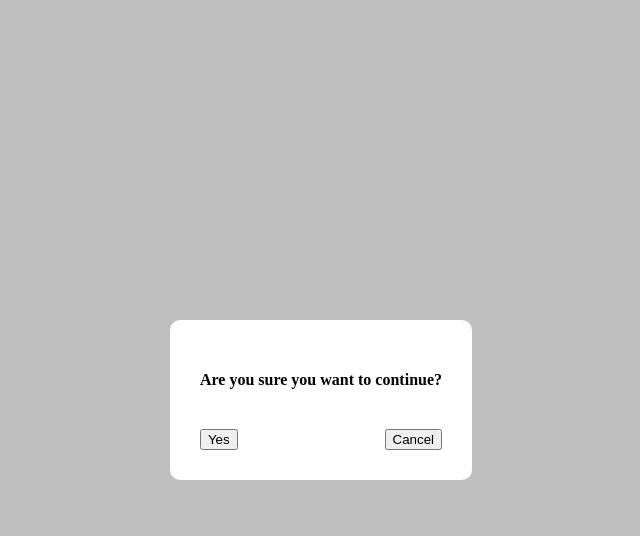
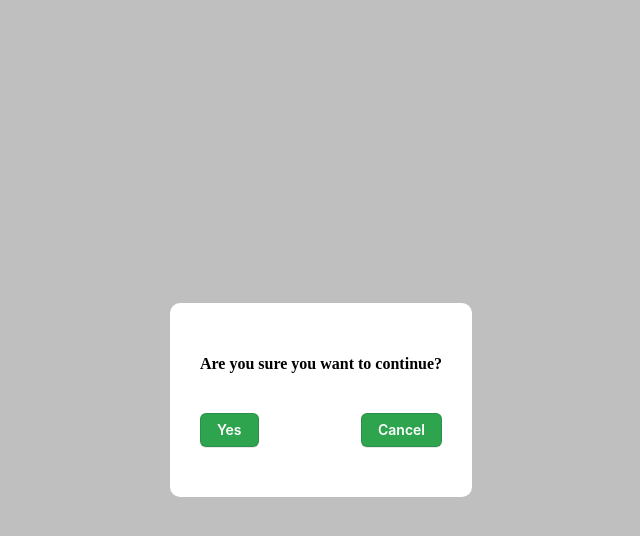
Before and after one commit to SanjivG10/sitemate-test, a plain HTML site: page index.html in a window 1280 px wide. Both pictures are taken after a click on the button "Click me". Shown: the whole page, without its empty margins (319-959 px from the left). Drawn offline with Linux system fonts and the light colour scheme.

Commit message:
makes buttons dynamic; adds little bit of styling

```diff
--- a/index.html
+++ b/index.html
@@ -11,11 +11,13 @@
 
 <body>
 
-    <button class="click-me-btn" data-modal="modal-one">
-        Click me
-    </button>
+    <div class="main-container">
+        <button class="btn" data-modal="modal-one">
+            Click me
+        </button>
 
-    <div class="msg-container">
+        <div class="msg-container">
+        </div>
     </div>
 
     <div class="modal" id="modal-one">
@@ -25,12 +27,6 @@
             </h4>
 
             <div class="flex">
-                <button class="container-button">
-                    Yes
-                </button>
-                <button class="container-button">
-                    Cancel
-                </button>
             </div>
         </div>
     </div>
--- a/script.js
+++ b/script.js
@@ -1,30 +1,47 @@
-const modals = document.querySelectorAll('[data-modal]');
-let buttonClickedByUser = null;
+const trigger = document.querySelector('[data-modal]');
+const msgContainer = document.getElementsByClassName("msg-container")[0];
 const DEFAULT_MODAL_MESSAGE = "Are you sure you want to continue?";
 
-const initModal = (modalMessage = DEFAULT_MODAL_MESSAGE) => {
 
-    modals.forEach(function (trigger) {
+const addButton = (buttonName, onClick) => {
+    const button = document.createElement("button");
+    button.innerHTML = buttonName;
+    button.onclick = () => {
+        const modal = document.getElementById(trigger.dataset.modal);
+        modal.classList.remove('open');
+        onClick();
+    };
+    return button;
+}
+
+const initModal = (buttons, modalMessage = DEFAULT_MODAL_MESSAGE) => {
+
     trigger.addEventListener('click', function (e) {
         e.preventDefault();
         const modal = document.getElementById(trigger.dataset.modal);
         modal.classList.add('open');
-            const msgContainer = document.getElementsByClassName("msg-container")[0];
         const modalContainer = document.querySelector(".modal-container h4");
         modalContainer.innerHTML = modalMessage;
 
-            const containerButtons = document.getElementsByClassName("container-button");
-            for (const button of containerButtons) {
-                button.addEventListener("click", () => {
-                    modal.classList.remove('open');
-                    const buttonName = button.textContent || button.innerText
-                    msgContainer.innerHTML = `You just clicked "${buttonName}"`
-                    buttonClickedByUser = buttonName;
-                    msgContainer.style.display = "block";
-                })
+        const allButtonsContainer = document.getElementsByClassName("flex")[0];
+        for (const button of buttons) {
+            allButtonsContainer.appendChild(button);
         }
-        });
+        // allButtonsContainer
     });
 }
 
-initModal();
+const yesButton = addButton("Yes", () => {
+    msgContainer.innerHTML = `You just clicked "Yes"`
+    msgContainer.style.display = "block";
+})
+
+
+const cancelButton = addButton("Cancel", () => {
+    msgContainer.innerHTML = `You just clicked "Cancel"`
+    msgContainer.style.display = "block";
+})
+
+const allButtons = [yesButton, cancelButton]
+
+initModal(allButtons);
--- a/style.css
+++ b/style.css
@@ -1,6 +1,61 @@
-.click-me-btn{
+button {
     margin-bottom: 20px;
+  appearance: none;
+  background-color: #2ea44f;
+  border: 1px solid rgba(27, 31, 35, .15);
+  border-radius: 6px;
+  box-shadow: rgba(27, 31, 35, .1) 0 1px 0;
+  box-sizing: border-box;
+  color: #fff;
+  cursor: pointer;
+  display: inline-block;
+  font-family: -apple-system,system-ui,"Segoe UI",Helvetica,Arial,sans-serif,"Apple Color Emoji","Segoe UI Emoji";
+  font-size: 14px;
+  font-weight: 600;
+  line-height: 20px;
+  padding: 6px 16px;
+  position: relative;
+  text-align: center;
+  text-decoration: none;
+  user-select: none;
+  -webkit-user-select: none;
+  touch-action: manipulation;
+  vertical-align: middle;
+  white-space: nowrap;
 }
+
+button:focus:not(:focus-visible):not(.focus-visible) {
+  box-shadow: none;
+  outline: none;
+}
+
+button:hover {
+  background-color: #2c974b;
+}
+
+button:focus {
+  box-shadow: rgba(46, 164, 79, .4) 0 0 0 3px;
+  outline: none;
+}
+
+button:disabled {
+  background-color: #94d3a2;
+  border-color: rgba(27, 31, 35, .1);
+  color: rgba(255, 255, 255, .8);
+  cursor: default;
+}
+
+button:active {
+  background-color: #298e46;
+  box-shadow: rgba(20, 70, 32, .2) 0 1px 0 inset;
+}
+
+
+.main-container {
+
+}
+
+
 .modal {
   position: fixed;
   width: 100vw;
```
Lines whose indentation alone changed are shown as unchanged.
